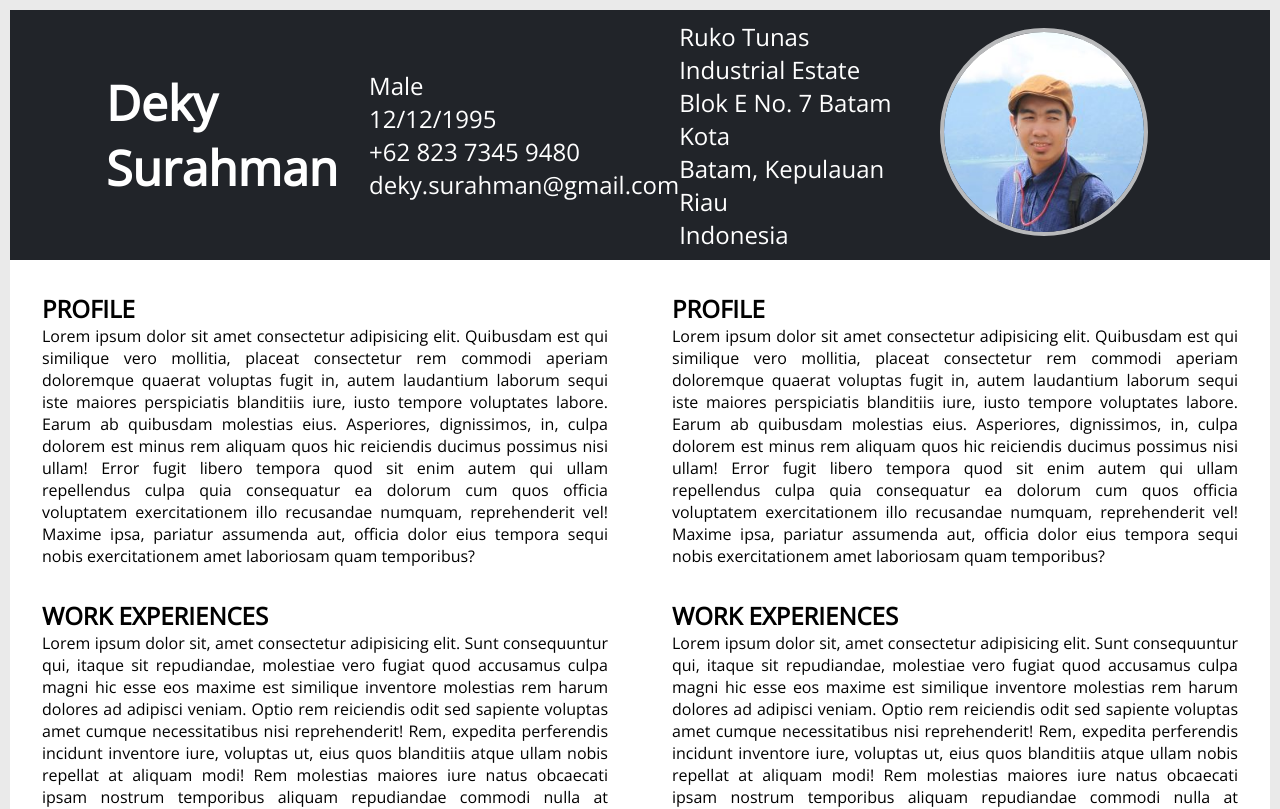
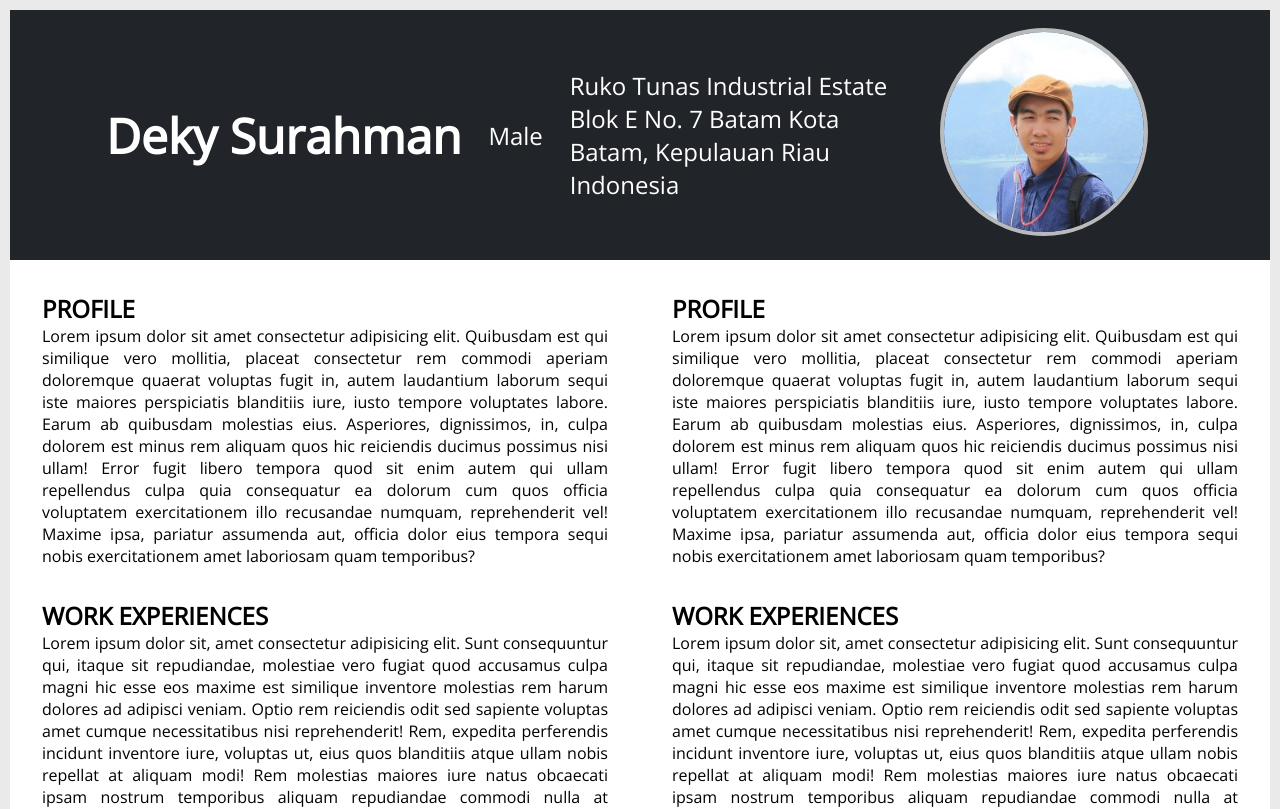
Before and after one commit to dekysurahman/simple-portfolio, a plain HTML site: page index.html in a window 1280 px wide. Shown: the top 809 px of the page. Drawn offline with Linux system fonts and the light colour scheme.

Commit message:
Update content again

```diff
--- a/index.html
+++ b/index.html
@@ -15,13 +15,13 @@
       <!-- Header -->
       <div class="header">
         <div class="name">
-          <h1>Deky Surahman</h1>
+          <h1 id="name"></h1>
         </div>
         <div class="identity">
-          <p>Male</p>
-          <p>12/12/1995</p>
-          <p>+62 823 7345 9480</p>
-          <p>deky.surahman@gmail.com</p>
+          <p id="gender"></p>
+          <p id="birthdate"></p>
+          <p id="phonenumber"></p>
+          <p id="email"></p>
         </div>
         <div class="address">
           <p>Ruko Tunas Industrial Estate</p>
@@ -110,7 +110,7 @@
         </div>
       </div>
       <!-- Download -->
-      <a href=""><button class="button">Download this resume as PDF.</button></a>
+      <a href=""><button class="button">Download offline file as PDF.</button></a>
     </div>
 
     <!-- Custom JS -->
--- a/js/main.js
+++ b/js/main.js
@@ -1,9 +1,18 @@
-const photo = document.querySelector(".photo");
-const name1 = document.querySelector(".name");
-const identity = document.querySelector(".identity");
-const address = document.querySelector(".address");
+const idName = document.querySelector("#name");
+const idGender = document.querySelector("#gender");
 
-photo.classList.add("anim");
-name1.classList.add("anim");
-identity.classList.add("anim");
-address.classList.add("anim");
+let i = 0;
+const txtName = "Deky Surahman";
+const txtGender = "Male";
+const speed = 120;
+
+function typeWriter() {
+  if (i < txtName.length) {
+    idName.innerHTML += txtName.charAt(i);
+    idGender.innerHTML += txtGender.charAt(i);
+    i++;
+    setTimeout(typeWriter, speed);
+  }
+}
+
+typeWriter();
```
